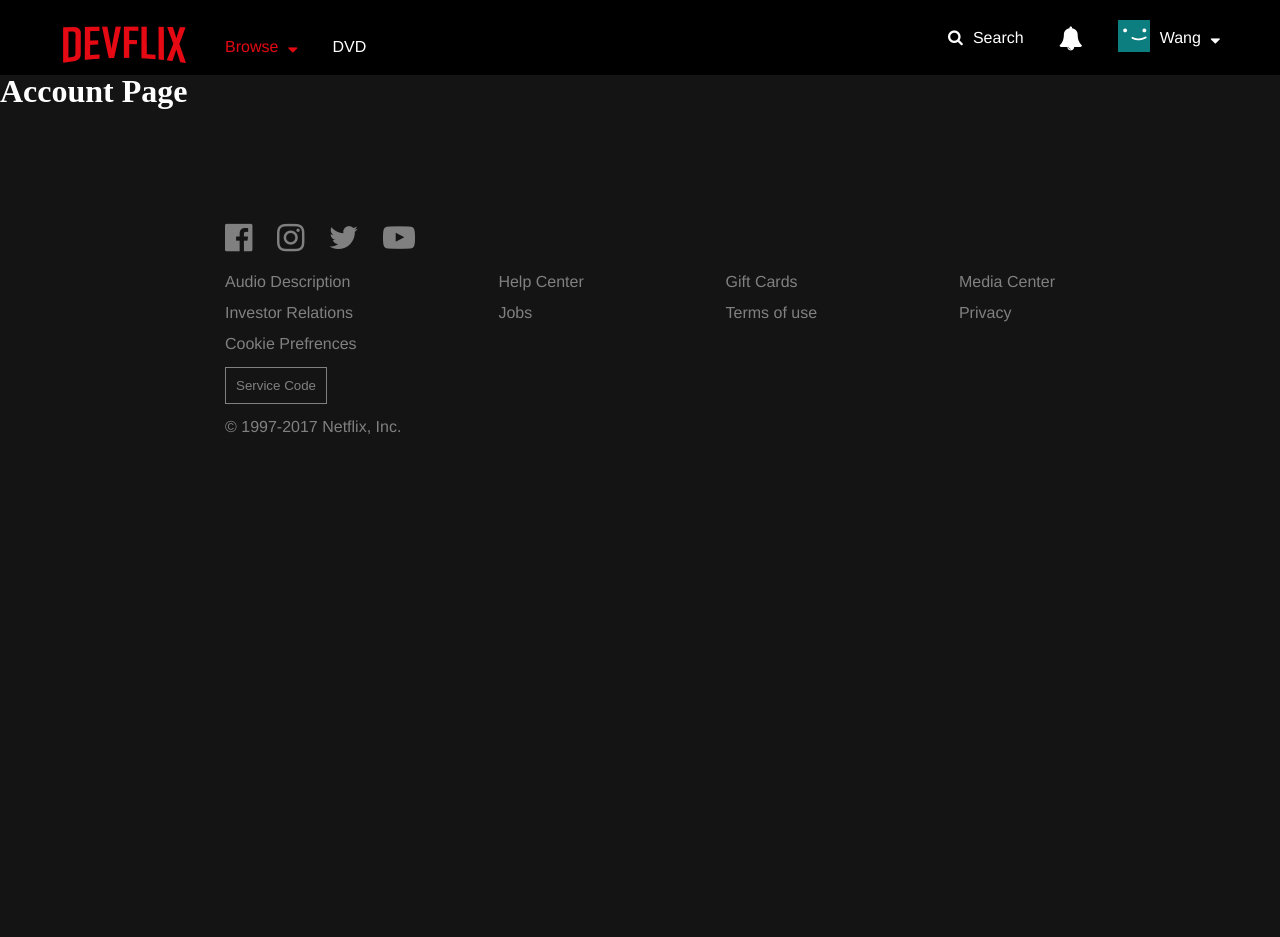
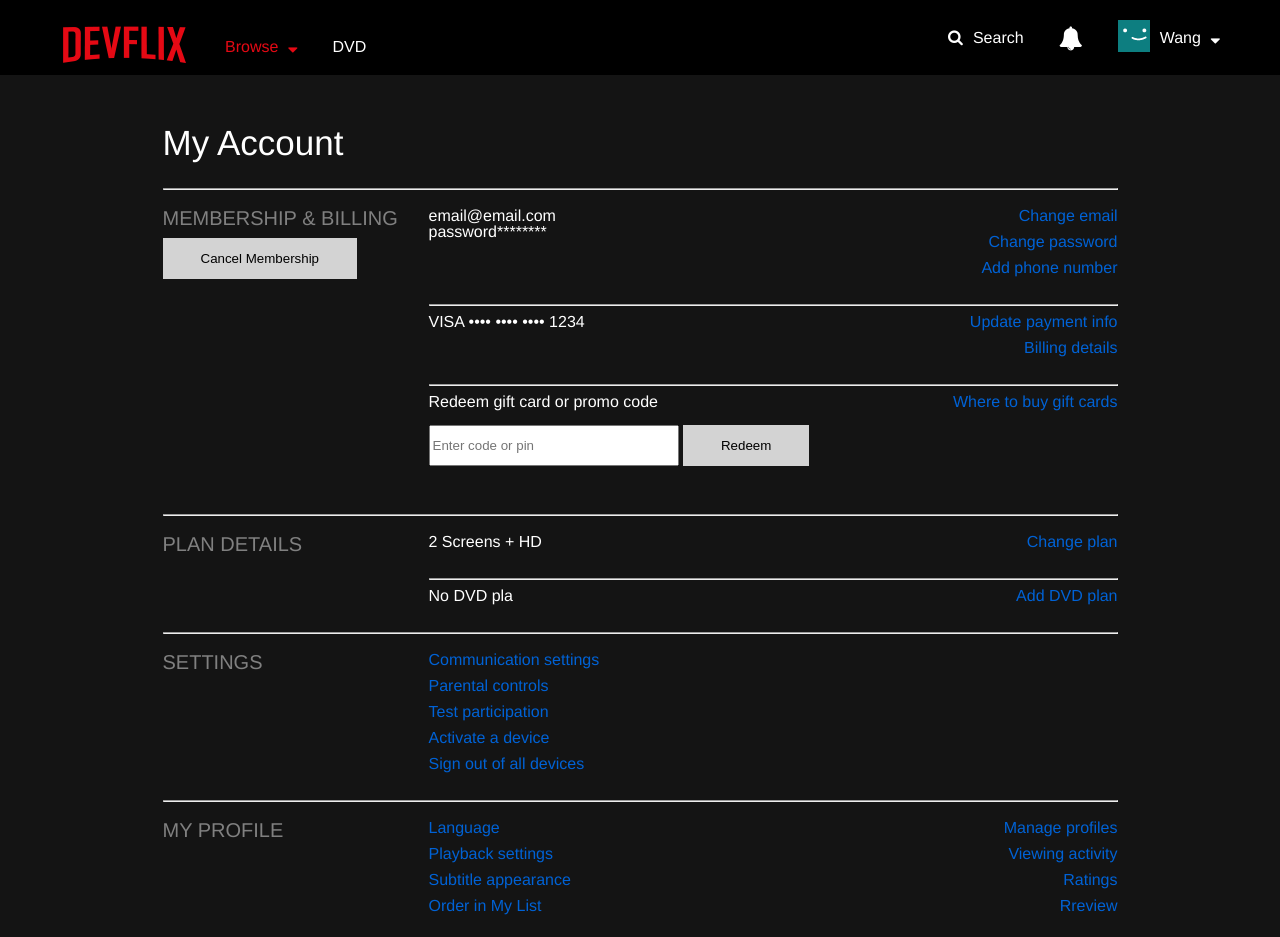
Before and after one commit to wangbhotia/no-server-project, a website: page index.html at #!/account in a window 1280 px wide. Shown: the top 937 px of the page. Before the commit the page ends 800 px from the top, so only its background shows below. Drawn offline with nearby package versions, Linux system fonts and the light colour scheme; some packages are replaced by stand-ins of ours.

Commit message:
add account page

```diff
--- a/styles/views/account.css
+++ b/styles/views/account.css
@@ -0,0 +1,71 @@
+.account-page {
+	max-width: 955px;
+	margin: 0 auto;
+	padding-top: 50px;
+	font-family: 'Helvetica Neue',Helvetica,Arial,sans-serif;
+}
+
+.my-account {
+	font-size: 35px;
+	padding-bottom: 20px;
+}
+
+.option-size {
+	width: 266px;
+}
+
+.account-option {
+	padding-top: 10px;
+	color: grey;
+	font-size: 20px;
+}
+
+.cancel-mem {
+	border: 2px solid lightgrey;
+  padding: 11px 36px;
+  background: lightgrey;
+  color: black;
+  margin-top: 10px;
+}
+
+.membership {
+	display: flex;
+	flex-wrap: wrap;
+	/*justify-content: space-between;*/
+}
+
+.account-details {
+	width: 689px;
+	padding-top: 10px;
+}
+
+.left-info {
+	padding-bottom: 10px;
+	display: flex;
+	flex-wrap: wrap;
+	justify-content: space-between;
+}
+
+.right-info p {
+	padding-bottom: 10px;
+	text-align: right;
+	color: #0062D5;
+}
+
+.input-field {
+	height: 41px;
+	width: 250px;
+}
+
+.redeem-btn {
+	border: 2px solid lightgrey;
+  padding: 11px 36px;
+  background: lightgrey;
+  color: black;
+  margin-bottom: 30px;
+}
+
+.settings-info p {
+	color: #0062D5;
+	padding-bottom: 10px;
+}
--- a/views/account.html
+++ b/views/account.html
@@ -1 +1,148 @@
-<h1>Account Page</h1>
+
+<section class="account-page">
+
+	<p class="my-account">My Account</p>
+
+	<hr>
+
+	<div class="membership">
+
+		<div class="option-size">
+			<p class="account-option">MEMBERSHIP & BILLING</p>
+			<button class="cancel-mem">Cancel Membership</button>
+		</div>
+
+		<div class="account-details">
+
+			<div class="user-info">
+				<div class="left-info">
+					<div>
+						<p>email@email.com</p>
+						<p>password********</p>
+					</div>
+					<div class="right-info">
+						<p>Change email</p>
+						<p>Change password</p>
+						<p>Add phone number</p>
+					</div>
+				</div>
+				<hr>
+			</div>
+
+			<div class="user-info">
+				<div class="left-info">
+					<div>
+						<p>VISA •••• •••• •••• 1234</p>
+					</div>
+					<div class="right-info">
+						<p>Update payment info</p>
+						<p>Billing details</p>
+					</div>
+				</div>
+				<hr>
+			</div>
+
+			<div class="user-info">
+				<div class="left-info">
+					<div>
+						<p>Redeem gift card or promo code</p>
+						<input class="input-field" placeholder="Enter code or pin"> <button class="redeem-btn">Redeem</button>
+					</div>
+					<div class="right-info">
+						<p>Where to buy gift cards</p>
+					</div>
+				</div>
+			</div>
+		</div>
+	</div>
+
+	<hr>
+
+	<div class="membership">
+
+		<div class="option-size">
+			<p class="account-option">PLAN DETAILS</p>
+		</div>
+
+		<div class="account-details">
+
+			<div class="user-info">
+				<div class="left-info">
+					<div>
+						<p>2 Screens + HD</p>
+					</div>
+					<div class="right-info">
+						<p>Change plan</p>
+					</div>
+				</div>
+				<hr>
+			</div>
+
+			<div class="user-info">
+				<div class="left-info">
+					<div>
+						<p>No DVD pla</p>
+					</div>
+					<div class="right-info">
+						<p>Add DVD plan</p>
+					</div>
+				</div>
+			</div>
+		</div>
+	</div>
+
+	<hr>
+
+
+	<div class="membership">
+
+		<div class="option-size">
+			<p class="account-option">SETTINGS</p>
+		</div>
+
+		<div class="account-details">
+
+			<div class="user-info">
+				<div class="left-info">
+					<div class="settings-info">
+						<p>Communication settings</p>
+						<p>Parental controls</p>
+						<p>Test participation</p>
+						<p>Activate a device</p>
+						<p>Sign out of all devices</p>
+					</div>
+				</div>
+			</div>
+		</div>
+	</div>
+
+	<hr>
+
+	<div class="membership">
+
+		<div class="option-size">
+			<p class="account-option">MY PROFILE</p>
+		</div>
+
+		<div class="account-details">
+
+			<div class="user-info">
+				<div class="left-info">
+					<div class="settings-info">
+						<p>Language</p>
+						<p>Playback settings</p>
+						<p>Subtitle appearance</p>
+						<p>Order in My List</p>
+					</div>
+					<div class="right-info">
+						<p>Manage profiles</p>
+						<p>Viewing activity</p>
+						<p>Ratings</p>
+						<p>Rreview</p>
+					</div>
+				</div>
+			</div>
+		</div>
+	</div>
+
+</section>
```
